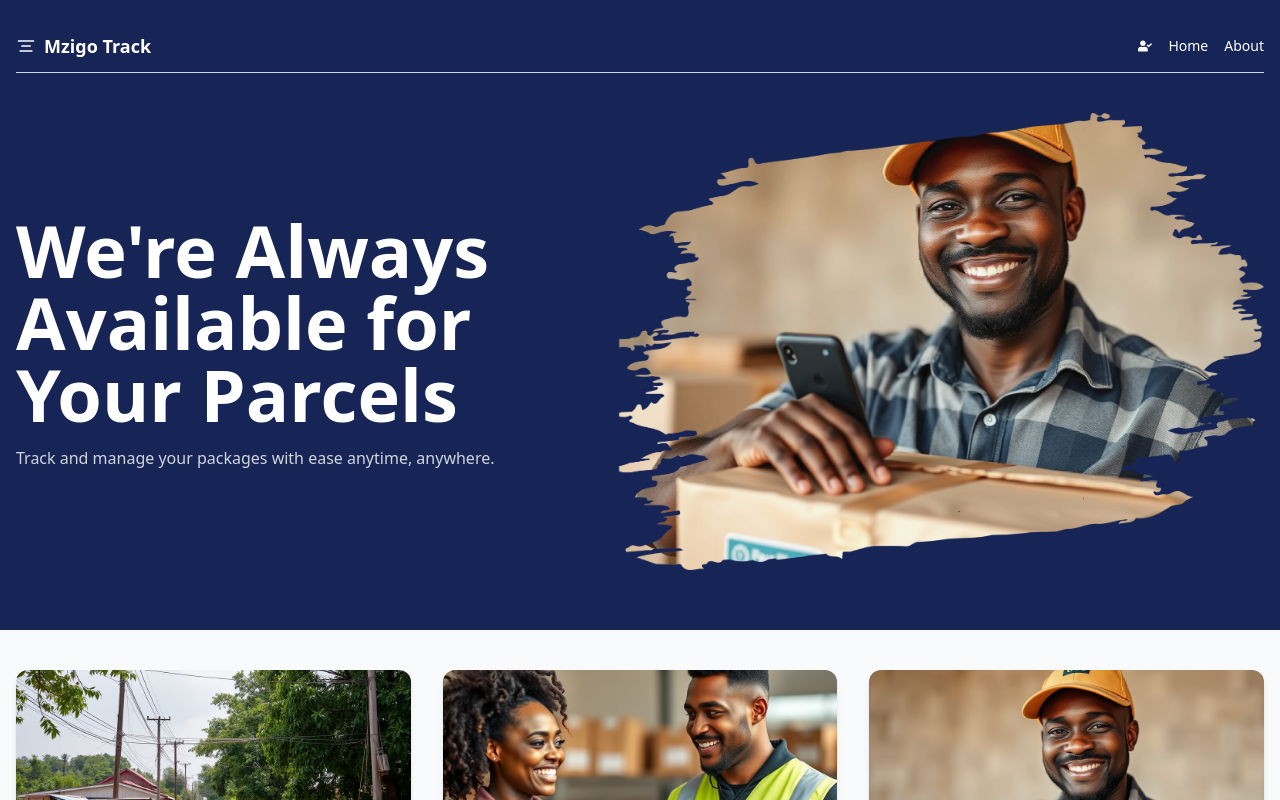
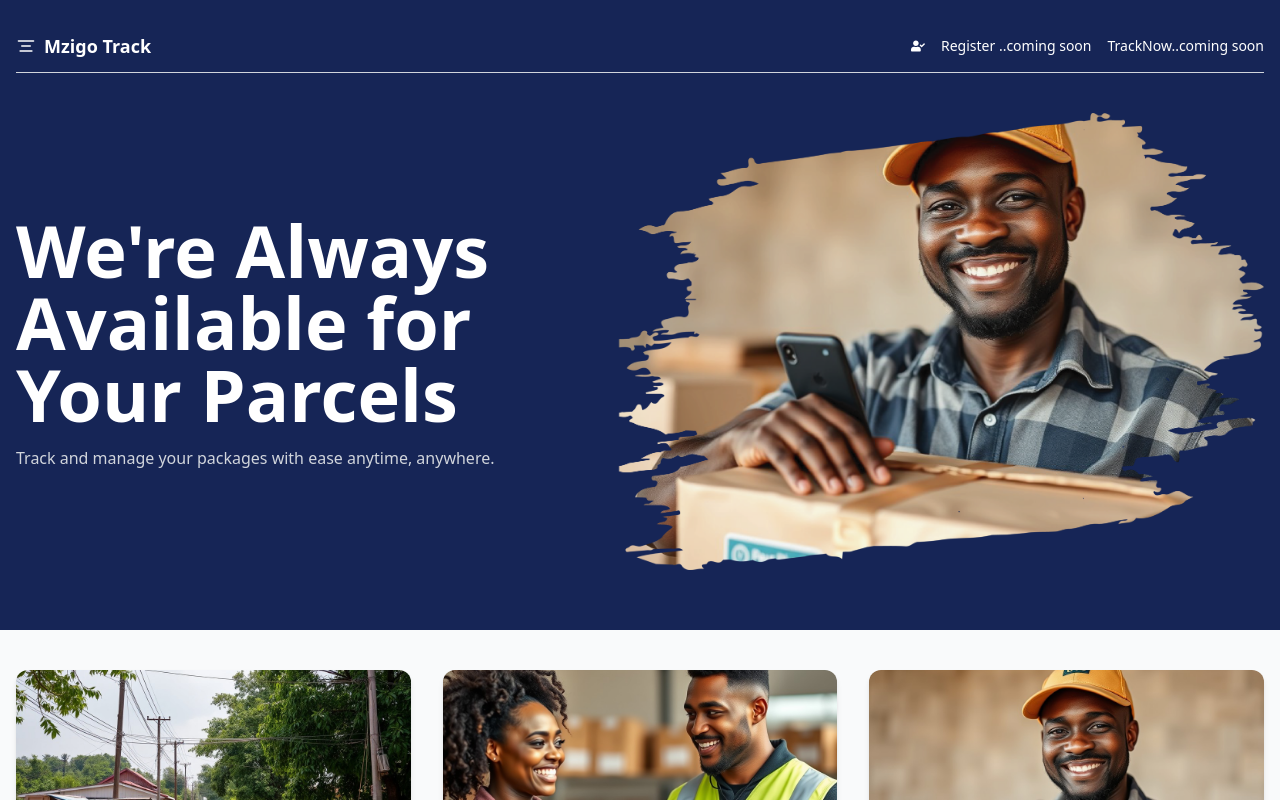
Before and after one commit to DevDawson/mzigoTrack, a React (Vite) app: page / in a window 1280 px wide. Shown: the top 800 px of the page. Built offline with nearby package versions, Linux system fonts and the light colour scheme.

Commit message:
Update Navbar.jsx

```diff
--- a/src/components/Navbar.jsx
+++ b/src/components/Navbar.jsx
@@ -17,8 +17,8 @@ const Navbar = () => {
         {/* Nav links */}
         <ul className="flex flex-wrap items-center space-x-4 text-white text-sm">
           <li><FaUserCheck /></li>
-          <li className="hover:underline cursor-pointer">Home</li>
-          <li className="hover:underline cursor-pointer">About</li>
+          <li className="hover:underline cursor-pointer">Register ..coming soon</li>
+          <li className="hover:underline cursor-pointer">TrackNow..coming soon</li>
         </ul>
       </div>
 
```
